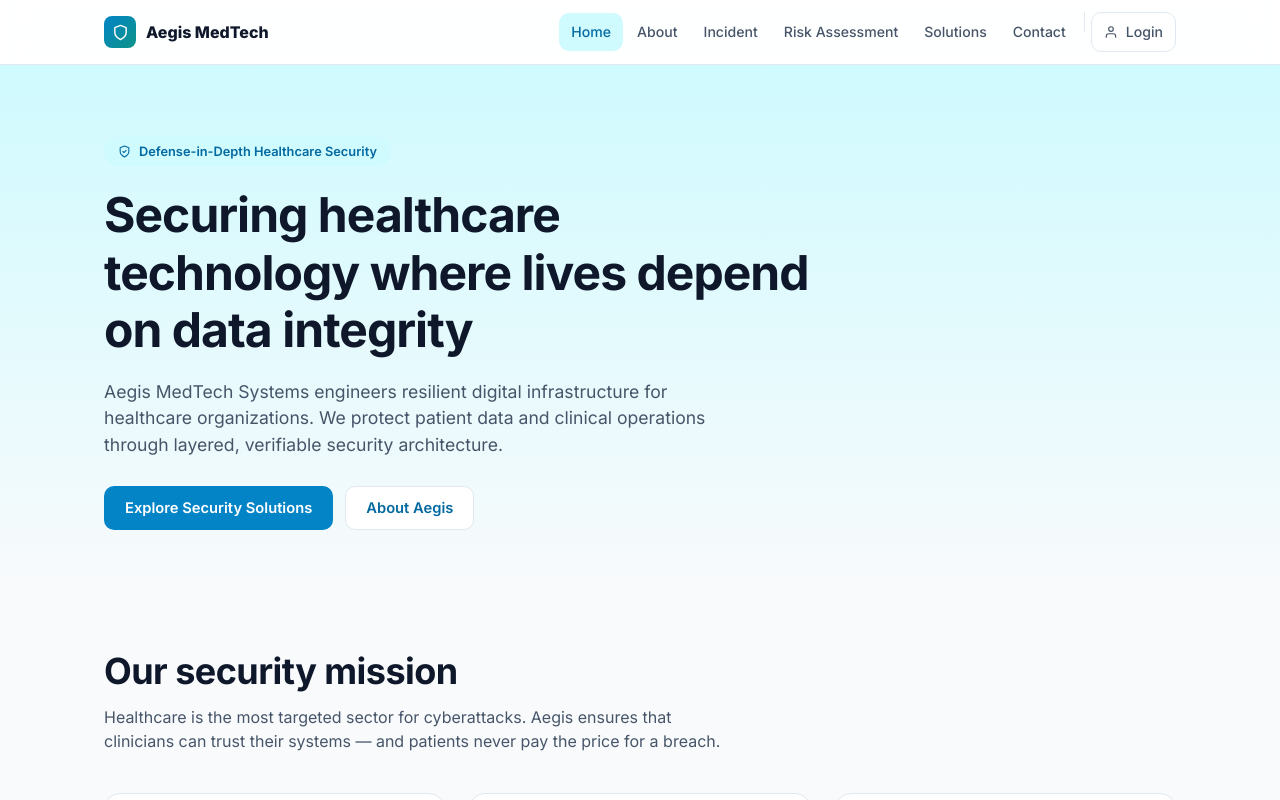
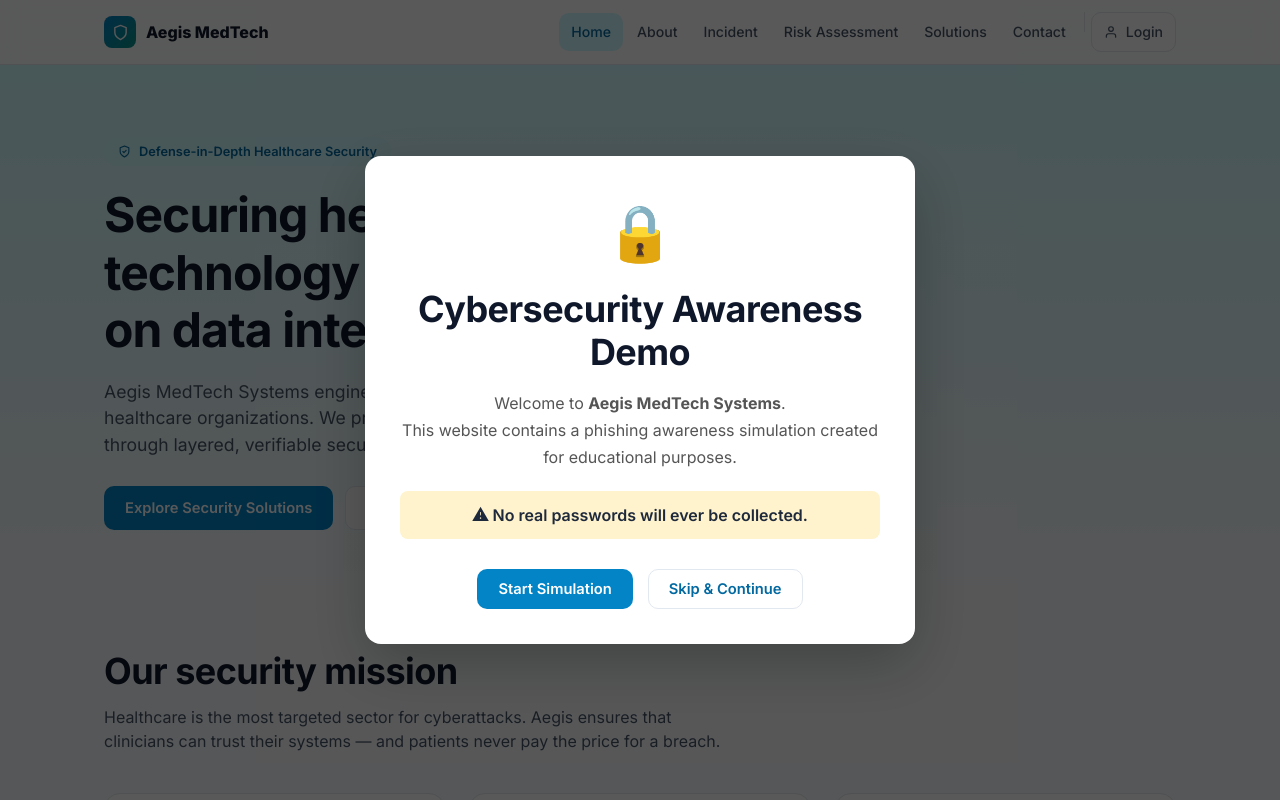
Before and after one commit to noman-78/aegis-medtech, a React (Vite) app: page / in a window 1280 px wide. Shown: the top 800 px of the page. Built offline with nearby package versions, Linux system fonts and the light colour scheme.

Commit message:
Added phishing awareness popup and phishing simulation

```diff
--- a/src/App.tsx
+++ b/src/App.tsx
@@ -11,7 +11,7 @@ import UserProfile from './pages/UserProfile'
 import Login from './pages/Login'
 import Dashboard from './pages/Dashboard'
 import NotFound from './pages/NotFound'
-
+import PhishingSimulation from "./pages/PhishingSimulation";
 export default function App() {
   return (
     <Routes>
@@ -22,10 +22,12 @@ export default function App() {
         <Route path="/risk" element={<Risk />} />
         <Route path="/solutions" element={<Solutions />} />
         <Route path="/contact" element={<Contact />} />
+      <Route path="/phishing-simulation" element={<PhishingSimulation />} />
         <Route path="/login" element={<UserLogin />} />
         <Route path="/profile" element={<UserProfile />} />
         <Route path="/admin/login" element={<Login />} />
         <Route path="/admin/*" element={<Dashboard />} />
+
         <Route path="*" element={<NotFound />} />
       </Route>
     </Routes>
--- /dev/null
+++ b/src/components/CyberSecurityPopup.tsx
@@ -0,0 +1,55 @@
+import { useState } from "react";
+import { useNavigate } from "react-router-dom";
+
+export default function CyberSecurityPopup() {
+  const navigate = useNavigate();
+
+  const [open, setOpen] = useState(true);
+
+  if (!open) return null;
+
+  return (
+    <div className="popup-overlay">
+      <div className="popup-box">
+
+        <div className="popup-icon">
+          🔒
+        </div>
+
+        <h2>Cybersecurity Awareness Demo</h2>
+
+        <p>
+          Welcome to <strong>Aegis MedTech Systems</strong>.
+        </p>
+
+        <p>
+          This website contains a phishing awareness simulation created for
+          educational purposes.
+        </p>
+
+        <div className="popup-warning">
+          ⚠ No real passwords will ever be collected.
+        </div>
+
+        <div className="popup-buttons">
+
+          <button
+            className="btn btn-primary"
+            onClick={() => navigate("/phishing-simulation")}
+          >
+            Start Simulation
+          </button>
+
+          <button
+            className="btn btn-secondary"
+            onClick={() => setOpen(false)}
+          >
+            Skip & Continue
+          </button>
+
+        </div>
+
+      </div>
+    </div>
+  );
+}
--- a/src/pages/Home.tsx
+++ b/src/pages/Home.tsx
@@ -1,6 +1,6 @@
 import { Link } from 'react-router-dom'
 import { ShieldCheck, Lock, Server, Activity, Database, Fingerprint } from '../components/icons'
-
+import CyberSecurityPopup from "../components/CyberSecurityPopup";
 const pillars = [
   { icon: Lock, title: 'Confidentiality', text: 'End-to-end encryption protects health information at rest and in transit using AES-256 and TLS 1.3.' },
   { icon: Activity, title: 'Integrity', text: 'Tamper-evident logging and integrity monitoring detect unauthorized changes to clinical data.' },
@@ -16,6 +16,8 @@ const stats = [
 
 export default function Home() {
   return (
+     <>
+      <CyberSecurityPopup />
     <div className="fade">
       <section className="hero">
         <div className="container">
@@ -97,5 +99,6 @@ export default function Home() {
         </div>
       </section>
     </div>
+  </>
   )
 }
--- /dev/null
+++ b/src/pages/PhishingSimulation.tsx
@@ -0,0 +1,187 @@
+import { useState } from "react";
+import { Link } from "react-router-dom";
+
+export default function PhishingSimulation() {
+  const [detected, setDetected] = useState(false);
+
+  if (detected) {
+    return (
+      <div className="container" style={{ padding: "60px 20px", maxWidth: 900 }}>
+
+        <div
+          style={{
+            background: "#fff",
+            borderRadius: 12,
+            padding: 40,
+            boxShadow: "0 10px 30px rgba(0,0,0,.08)"
+          }}
+        >
+
+          <div
+            style={{
+              width: 90,
+              height: 90,
+              borderRadius: "50%",
+              background: "#fee2e2",
+              display: "grid",
+              placeItems: "center",
+              fontSize: 42,
+              margin: "0 auto 25px"
+            }}
+          >
+            ⚠️
+          </div>
+
+          <h1 style={{ textAlign: "center", color: "#dc2626" }}>
+            Phishing Attack Detected
+          </h1>
+
+          <p
+            style={{
+              textAlign: "center",
+              color: "#555",
+              marginBottom: 35
+            }}
+          >
+            Congratulations! You have completed the cybersecurity awareness simulation.
+          </p>
+
+          <div className="grid g2">
+
+            <div className="card">
+              <h3>🚩 Warning Signs</h3>
+
+              <ul>
+                <li>Urgent message</li>
+                <li>Suspicious sender</li>
+                <li>Requests credentials</li>
+                <li>Creates panic</li>
+                <li>Unknown verification link</li>
+              </ul>
+            </div>
+
+            <div className="card">
+              <h3>🛡 Prevention</h3>
+
+              <ul>
+                <li>Check sender email</li>
+                <li>Verify website URL</li>
+                <li>Enable MFA</li>
+                <li>Never enter passwords from email links</li>
+                <li>Report suspicious emails</li>
+              </ul>
+            </div>
+
+          </div>
+
+          <div
+            style={{
+              marginTop: 30,
+              background: "#ecfdf5",
+              padding: 20,
+              borderRadius: 8
+            }}
+          >
+            <strong>Security Result:</strong><br />
+
+            Aegis MedTech Security Gateway successfully prevented this phishing attempt before credentials were stolen.
+          </div>
+
+          <div style={{ textAlign: "center", marginTop: 35 }}>
+
+            <Link
+              to="/"
+              className="btn btn-primary"
+            >
+              Continue to Website
+            </Link>
+
+          </div>
+
+        </div>
+
+      </div>
+    );
+  }
+
+  return (
+    <div
+      style={{
+        background: "#f3f4f6",
+        minHeight: "100vh",
+        padding: 40
+      }}
+    >
+
+      <div
+        style={{
+          maxWidth: 850,
+          margin: "0 auto",
+          background: "#fff",
+          borderRadius: 12,
+          boxShadow: "0 10px 35px rgba(0,0,0,.12)",
+          overflow: "hidden"
+        }}
+      >
+
+        <div
+          style={{
+            background: "#2563eb",
+            color: "#fff",
+            padding: 18,
+            fontWeight: 700,
+            fontSize: 18
+          }}
+        >
+          Outlook Mail
+        </div>
+
+        <div style={{ padding: 30 }}>
+
+          <p><strong>From:</strong> IT Support &lt;support@aegis-security-alert.com&gt;</p>
+
+          <p><strong>To:</strong> employee@aegismedtech.com</p>
+
+          <p><strong>Subject:</strong> Urgent: Verify Your Account</p>
+
+          <hr style={{ margin: "20px 0" }} />
+
+          <p>Dear Employee,</p>
+
+          <p>
+            Our security monitoring system detected unusual login activity on your
+            corporate account.
+          </p>
+
+          <p>
+            To prevent account suspension, please verify your account within
+            <strong> 30 minutes</strong>.
+          </p>
+
+          <p>
+            Failure to verify may result in temporary loss of email access.
+          </p>
+
+          <div style={{ textAlign: "center", margin: "35px 0" }}>
+
+            <button
+              className="btn btn-primary"
+              onClick={() => setDetected(true)}
+            >
+              Verify Account
+            </button>
+
+          </div>
+
+          <p style={{ color: "#888", fontSize: ".9rem" }}>
+            IT Security Department<br />
+            Aegis MedTech Systems
+          </p>
+
+        </div>
+
+      </div>
+
+    </div>
+  );
+}
--- a/src/styles.css
+++ b/src/styles.css
@@ -177,3 +177,72 @@ tbody tr:hover{background:var(--n50)}
 /* Password strength meter */
 .pw-strength{height:6px;border-radius:3px;background:var(--n200);overflow:hidden;margin-top:6px}
 .pw-strength-bar{height:100%;border-radius:3px;transition:width .3s,background-color .3s}
+
+
+.popup-overlay{
+position:fixed;
+inset:0;
+background:rgba(0,0,0,.65);
+display:flex;
+justify-content:center;
+align-items:center;
+z-index:9999;
+animation:fade .35s;
+}
+
+.popup-box{
+width:550px;
+max-width:92%;
+background:#fff;
+border-radius:16px;
+padding:35px;
+text-align:center;
+box-shadow:0 20px 60px rgba(0,0,0,.25);
+animation:pop .35s;
+}
+
+.popup-icon{
+font-size:55px;
+margin-bottom:15px;
+}
+
+.popup-box h2{
+margin-bottom:15px;
+}
+
+.popup-box p{
+line-height:1.7;
+color:#555;
+}
+
+.popup-warning{
+margin-top:20px;
+background:#fff3cd;
+padding:12px;
+border-radius:8px;
+font-weight:600;
+}
+
+.popup-buttons{
+margin-top:30px;
+display:flex;
+justify-content:center;
+gap:15px;
+flex-wrap:wrap;
+}
+
+@keyframes fade{
+from{opacity:0;}
+to{opacity:1;}
+}
+
+@keyframes pop{
+from{
+opacity:0;
+transform:scale(.85);
+}
+to{
+opacity:1;
+transform:scale(1);
+}
+}
```
